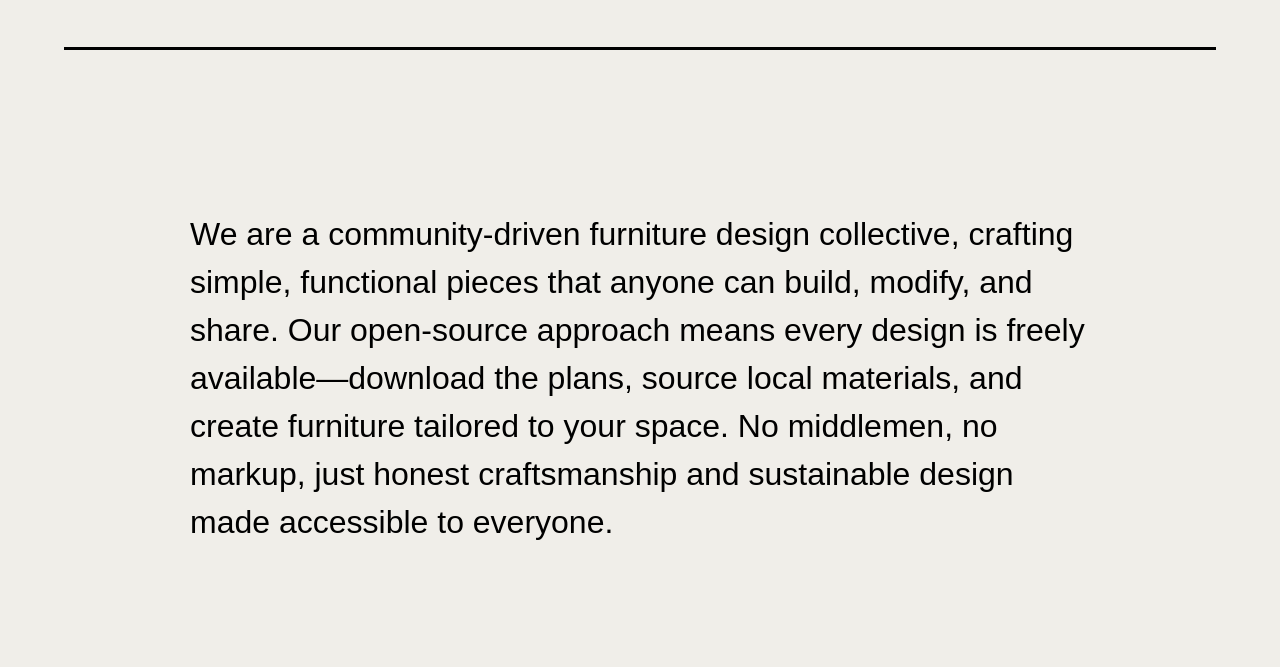
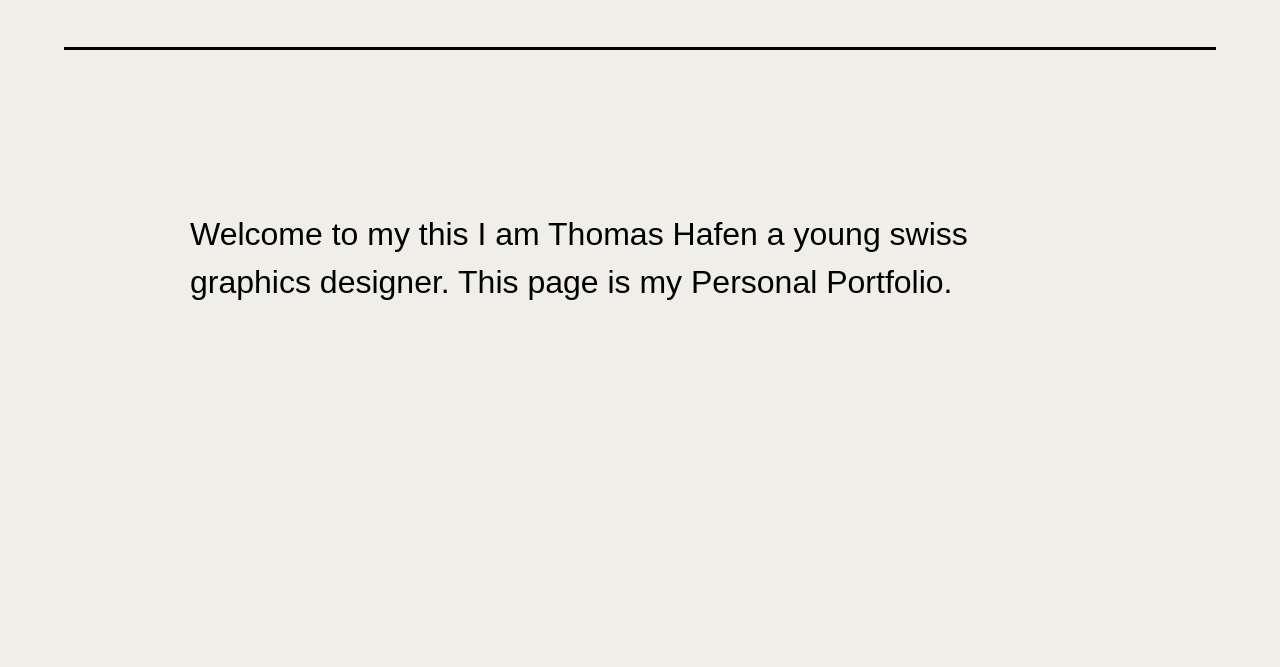
Before and after one commit to Thomas-Hafen/Website, a plain HTML site: page My-work.html in a window 1280 px wide. Shown: the part 107-774 px from the top of the page. Drawn offline with Linux system fonts and the light colour scheme; a web font is replaced by a local one.

Commit message:
Update My-work.html

```diff
--- a/My-work.html
+++ b/My-work.html
@@ -27,7 +27,7 @@
 
 <script>
 
-    const text = "We are a community-driven furniture design collective, crafting simple, functional pieces that anyone can build, modify, and share. Our open-source approach means every design is freely available—download the plans, source local materials, and create furniture tailored to your space. No middlemen, no markup, just honest craftsmanship and sustainable design made accessible to everyone.";
+    const text = "Welcome to my this I am Thomas Hafen a young swiss graphics designer. This page is my Personal Portfolio.";
 
     const speed =5; // Milliseconds between letters
     let i = 0;
```
